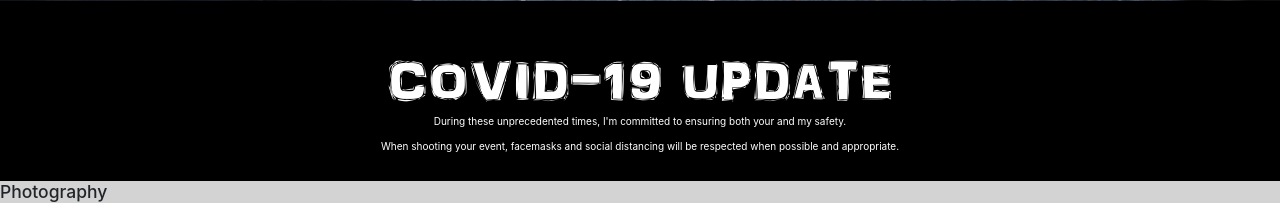
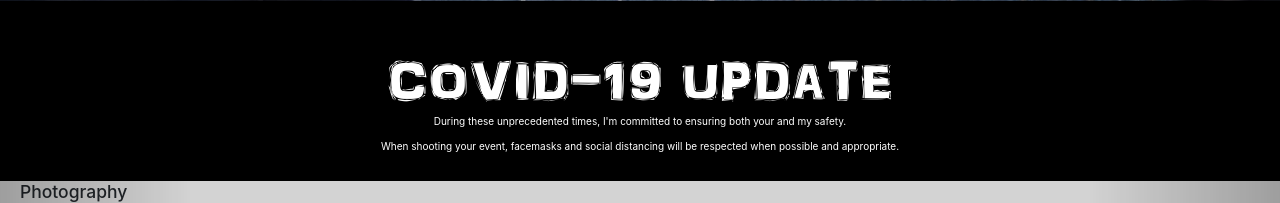
Before and after one commit to Xlrcrash1/JuryRigTest, a PHP site: page / in a window 1280 px wide. Shown: the part 764-967 px from the top of the page. Run offline with PHP 8.4, Linux system fonts and the light colour scheme; some libraries are stand-ins or nearby versions.

Commit message:
fixing Photography carousel

```diff
--- a/style.css
+++ b/style.css
@@ -124,7 +124,8 @@
 
 .PhotographyCarouselDesc{
 
-    padding: 0;
+    padding-left: 20px;
+    position: absolute;
 }
 
 .PhotographyCarouselDesc h3{
@@ -134,6 +135,12 @@
 
 .carousel-inner > .item > img {
     margin: 0 auto;
+}
+
+.carousel{
+
+    padding-top: 25px;
+    padding-bottom: 10px;
 }
 
 @font-face {
```
